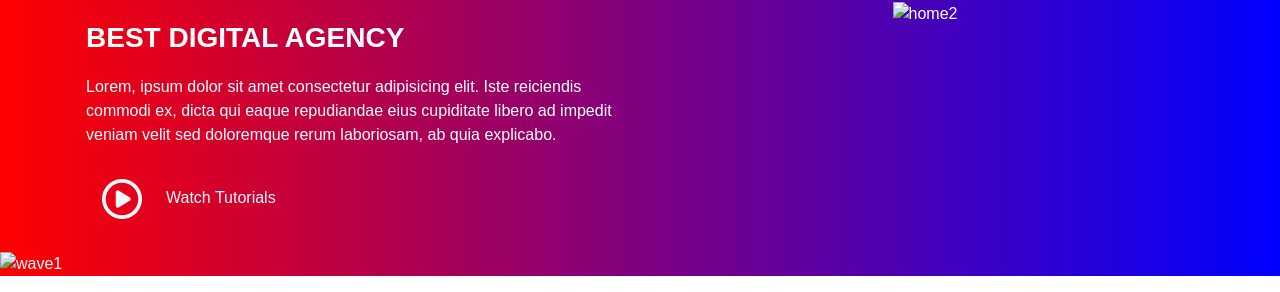
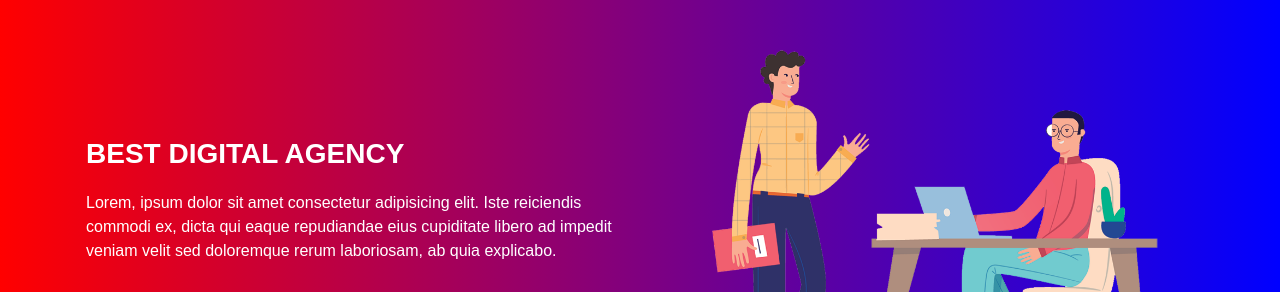
Before and after one commit to StudyRachel/websiteBootstrap, a plain HTML site: page index.html in a window 1280 px wide. Shown: the part 65-357 px from the top of the page. Drawn offline with Linux system fonts and the light colour scheme; the site is published under a folder, as on GitHub Pages, so addresses that start at the root find nothing.

Commit message:
img link

```diff
--- a/index.html
+++ b/index.html
@@ -55,11 +55,11 @@
                     <a href="#" class="text-decoration-none link-light"><i class="fa-regular fa-circle-play align-middle fs-1 m-sm-3 pe-2"></i>Watch Tutorials</a>
                 </div>
                 <div class="col-md-6 text-center">
-                    <img src="/images/home2.png" alt="home2" class="img-fluid">
+                    <img src="images/home2.png" alt="home2" class="img-fluid">
                 </div>
             </div>
         </div>
-        <img src="/images/wave1.png" alt="wave1" class="w-100">
+        <img src="images/wave1.png" alt="wave1" class="w-100">
     </section>
 
 
```
